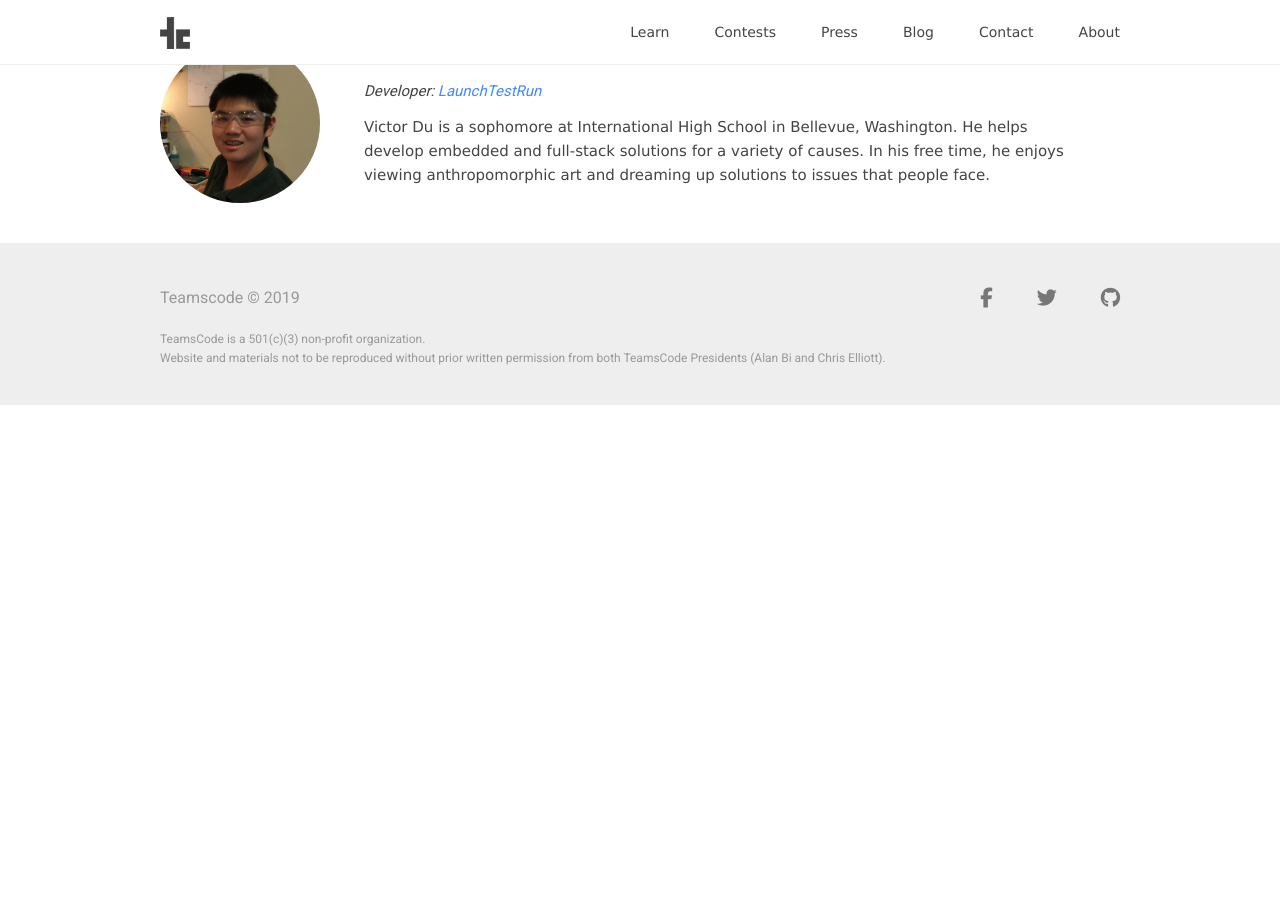
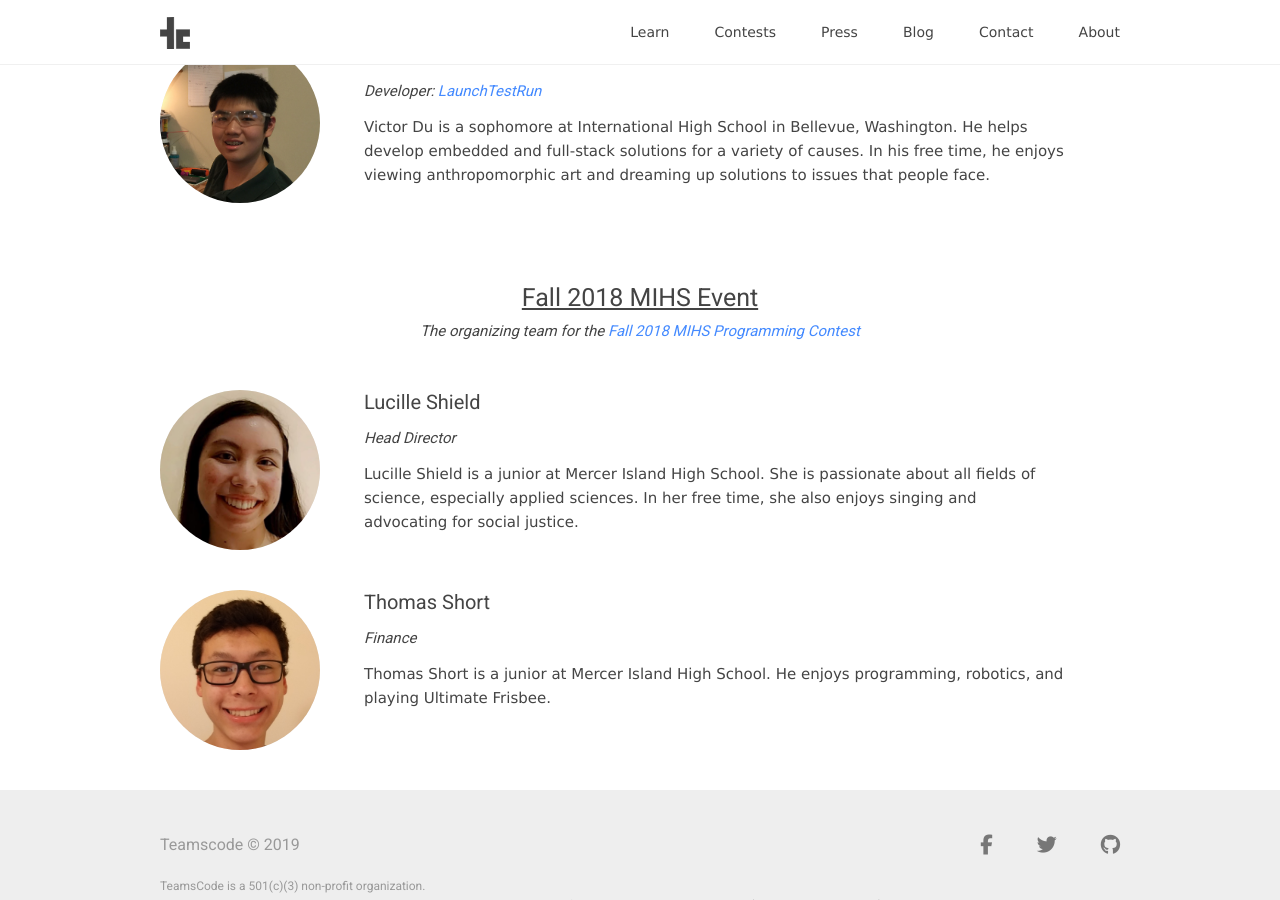
Before and after one commit to teamscode/teamscode.github.io, a Jekyll site: the page built from about.html, in a window 1280 px wide and 900 px high, scrolled down 3310 px. Built offline with Jekyll 4.4.1, drawn with Linux system fonts in a browser that asks for light colours; nearby versions of some CDN libraries; before the commit the page ends 3715 px from its top, so only the background shows below that; some of the changed text lies outside the part shown.

Commit message:
revised about page again

```diff
--- a/about.html
+++ b/about.html
@@ -53,8 +53,8 @@ header: About
           Co-president
         </div>
         <div class="p">
-          Chris Elliott is passionate about computer science and enjoys spreading his love of coding to the community. In his free
-          time, he likes to play tennis and the piano.
+          Chris Elliott is a senior at Mercer Island High School. He is passionate about computer science and finance.
+          In his free time, he likes to play tennis and the piano.
         </div>
       </div>
     </div>
@@ -76,7 +76,7 @@ header: About
       </div>
     </div>
     <div class="about-heading">2019-2020 Leadership</div>
-    <div class="about-heading-description">The upcoming leadership team for 2019-2020</div>
+    <div class="about-heading-description">The incoming leadership team for 2019-2020</div>
     <div class="about-team">
       <div class="about-team-image">
         <img src="/assets/about_images/jason_about_image.jpg" />
@@ -242,6 +242,42 @@ header: About
         </div>
       </div>
     </div>
+    <div class="about-heading">Fall 2018 MIHS Event</div>
+    <div class="about-heading-description">The organizing team for the <a class="a" href="../contests/fall-2018-mihs-programming-contest">Fall 2018 MIHS Programming Contest</a></div>
+    <div class="about-team">
+      <div class="about-team-image">
+        <img src="/assets/about_images/lucille_about_image.jpg" />
+      </div>
+      <div class="about-team-info">
+        <div class="about-team-info-header">
+          Lucille Shield
+        </div>
+        <div class="about-team-info-title">
+          Head Director
+        </div>
+        <div class="p">
+          Lucille Shield is a junior at Mercer Island High School.
+          She is passionate about all fields of science, especially applied sciences.
+          In her free time, she also enjoys singing and advocating for social justice.
+        </div>
+      </div>
+    </div>
+    <div class="about-team">
+      <div class="about-team-image">
+        <img src="/assets/about_images/thomas_about_image.jpg" />
+    </div>
+    <div class="about-team-info">
+      <div class="about-team-info-header">
+        Thomas Short
+      </div>
+      <div class="about-team-info-title">
+        Finance
+      </div>
+      <div class="p">
+        Thomas Short is a junior at Mercer Island High School.
+        He enjoys programming, robotics, and playing Ultimate Frisbee.
+      </div>
+    </div>
   </div>
 </div>
 </div>
```
